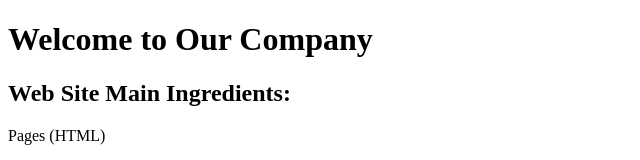
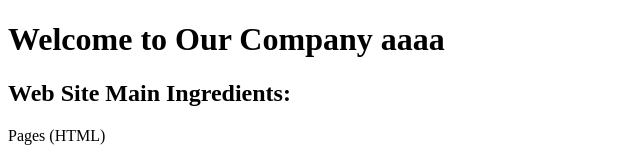
Before and after one commit to AlinaPop2018/AngularTesting, a website: page index.html in a window 1280 px wide. Shown: the top 160 px of the page, without its empty margins (0-640 px from the left). Drawn offline with Linux system fonts and the light colour scheme.

Commit message:
thired commit

```diff
--- a/index.html
+++ b/index.html
@@ -7,7 +7,7 @@
 
 <body>
 
-  <h1>Welcome to Our Company</h1>
+  <h1>Welcome to Our Company aaaa</h1>
   <h2>Web Site Main Ingredients:</h2>
 
   <p>Pages (HTML)</p>
```
Also changed, not shown: package.json (+17 -2 lines), 2 other files.
